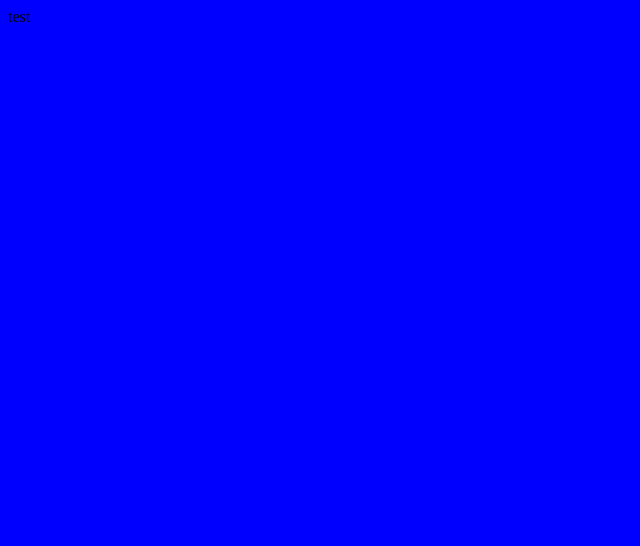
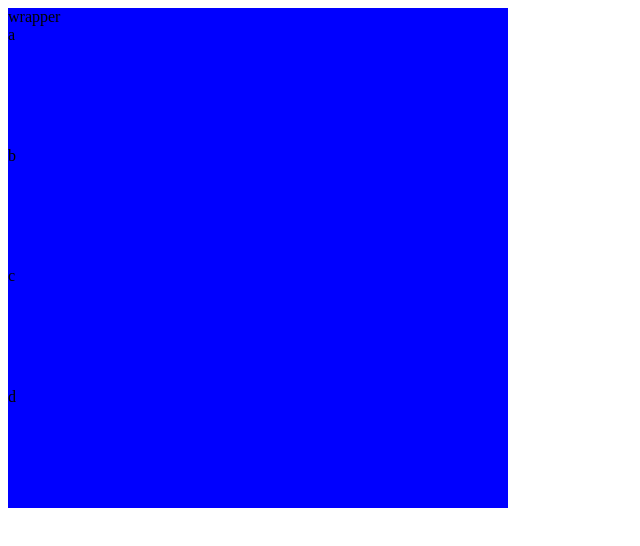
Before and after one commit to martin-glimakra/google-i-en-flexbox-28-sept, a plain HTML site: page index.html in a window 1280 px wide. Shown: the whole page, without its empty margins (0-640 px from the left). Drawn offline with Linux system fonts and the light colour scheme.

Commit message:
rows working

```diff
--- a/index.html
+++ b/index.html
@@ -8,6 +8,11 @@
     <title>Document</title>
 </head>
 <body>
-    test
+    <div class="wrapper">wrapper
+        <div class="row a">a</div>
+        <div class="row b">b</div>
+        <div class="row c">c</div>
+        <div class="row d">d</div>
+    </div>
 </body>
 </html>
--- a/styles.css
+++ b/styles.css
@@ -1,3 +1,11 @@
-body {
+.wrapper {
     background-color: blue;
+    height: 500px;
+    width: 500px;
+    display: flex;
+    flex-direction: column;
 }
+
+.row {
+    flex: 1;
+}
```
